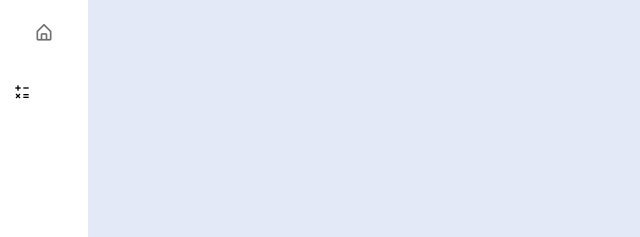
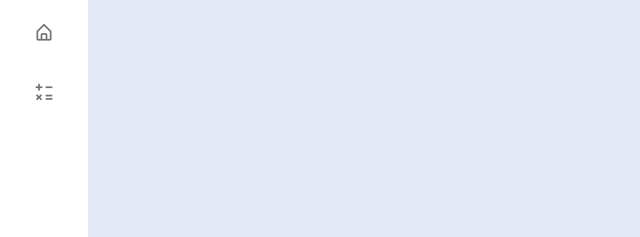
Before and after one commit to UnknownPlaysX/StrayedDashboard, a website: page index.html in a window 1280 px wide. Shown: the part 165-402 px from the top of the page, 0-640 px from the left. Drawn offline with nearby package versions, Linux system fonts and the light colour scheme.

Commit message:
Fixed Symbol

```diff
--- a/index.html
+++ b/index.html
@@ -91,7 +91,7 @@
 
           <li class="nav-link">
             <a onClick="changeFrame('Modules/ScrapCalc.html')">
-              <i class='bx bx-math'></i>
+              <i class='bx bx-math icon'></i>
               <span class="text nav-text">Scrap Calculator</span>
             </a>
           </li>
```
